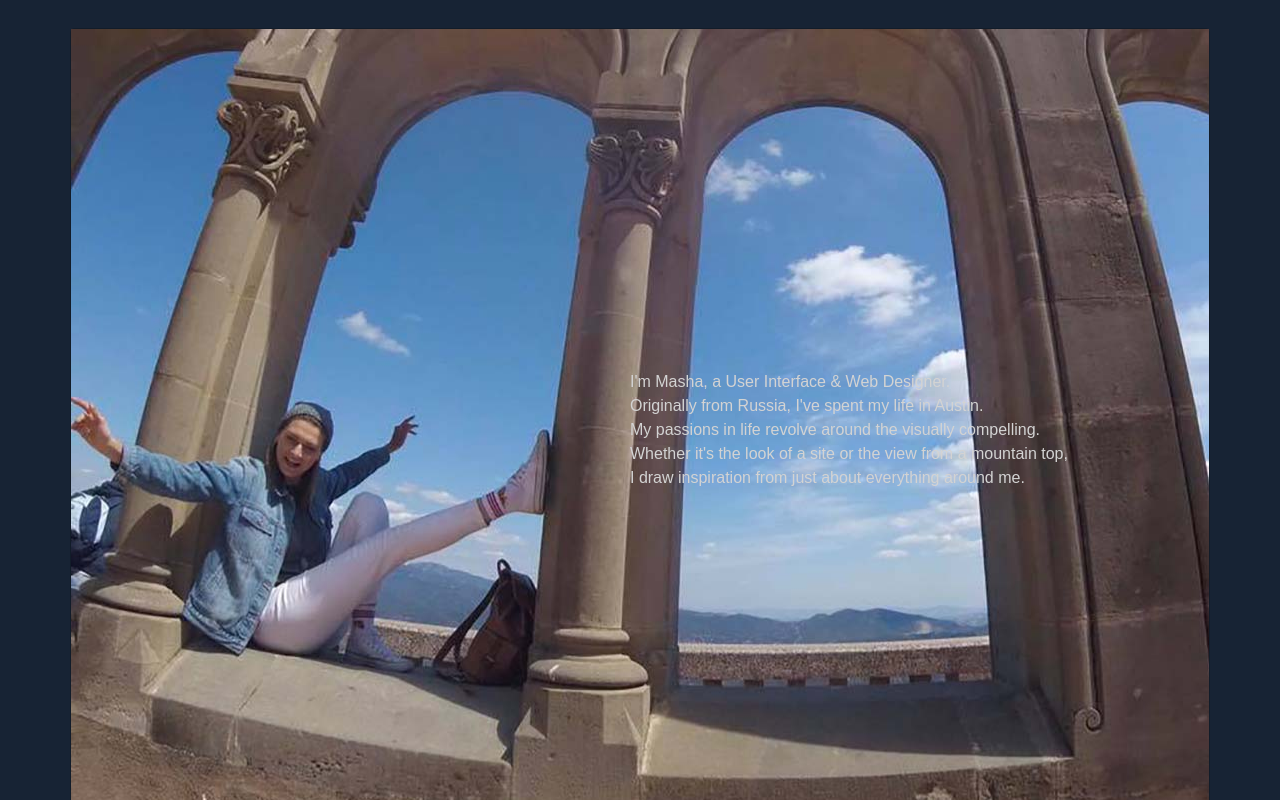
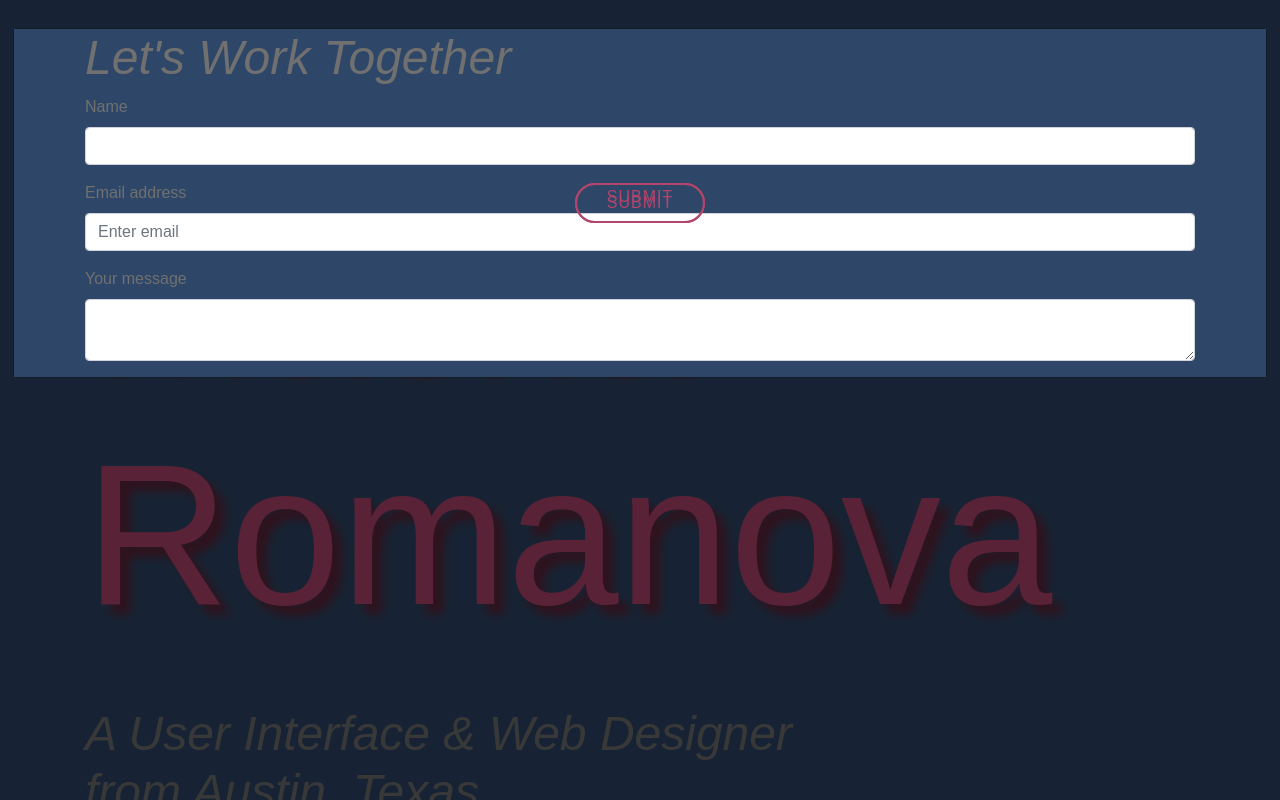
Before and after one commit to masharomanova/masharomanova.github.io, a plain HTML site: page index.html in a window 1280 px wide. Both pictures are taken after a click on the link "Contact". Shown: the top 800 px of the page. Drawn offline with nearby package versions, Linux system fonts and the light colour scheme; a web font is replaced by a local one.

Commit message:
testing submit button

```diff
--- a/index.html
+++ b/index.html
@@ -18,9 +18,9 @@
       <header>
         <nav>
             <!-- <img src="img/home-icon.png" alt="home-icon"> -->
-            <a href="/index.html" data-toggle="modal" data-target=".bd-example-modal-xl">About</a>
+            <a href="/index.html" data-toggle="modal" data-target=".about-modal-xl">About</a>
 
-            <div class="modal fade bd-example-modal-xl" tabindex="-1" role="dialog" aria-labelledby="myExtraLargeModalLabel" aria-hidden="true">
+            <div class="modal fade about-modal-xl" tabindex="-1" role="dialog" aria-labelledby="myExtraLargeModalLabel" aria-hidden="true">
                     <div class="modal-dialog modal-xl">
                       <div class="modal-content">
                         <div class="modal-body-about">
@@ -42,14 +42,31 @@
             </div>
 
             <!--<img src="img/deal-icon.png" alt="deal-icon"> -->
-            <a href="" data-toggle="modal" data-target=".bd-example-modal-xl">Contact</a>
+            <a href="" data-toggle="modal" data-target=".contact-modal-xl">Contact</a>
 
-            <div class="modal fade bd-example-modal-xl" tabindex="-1" role="dialog" aria-labelledby="myExtraLargeModalLabel" aria-hidden="true">
+            <div class="modal fade contact-modal-xl" tabindex="-1" role="dialog" aria-labelledby="myExtraLargeModalLabel" aria-hidden="true">
                     <div class="modal-dialog modal-xl">
                       <div class="modal-content">
                         <div class="modal-body-contact">
                           <div class="container">
-                              Contact Me
+                              <h2>Let's Work Together</h2>
+                              <form action="https://www.enformed.io/p8qhmedu" method="POST" ></form>
+                                    <div class="form-group">
+                                        <label>Name</label>
+                                        <input name="first_name" type="text" class="form-control"/>
+                                    </div>
+                                    <div class="form-group">
+                                      <label>Email address</label>
+                                      <input type="email" class="form-control" id="InputEmail" aria-describedby="emailHelp" placeholder="Enter email">
+                                    </div>
+                                    <div class="form-group">
+                                            <label>Your message</label>
+                                            <textarea name="message" type="text" class="form-control"></textarea>
+                                    </div>
+                                    <div id="button">
+                                            <button type="submit" class="btn btn-default" id="button"></button>
+                                    </div>
+                                </form>
                           </div>
                         </div>
                         </div>
@@ -63,8 +80,8 @@
             <div class="container">
                     <h1>Masha<br>
                     Romanova</h1>
-                    <h2>User Interface & Web <br>
-                    Designer in Austin, Texas.</h2>
+                    <h2>A User Interface & Web Designer<br>
+                     from Austin, Texas.</h2>
             </div>
         </div>
         </header>
@@ -141,7 +158,7 @@
                     </div>
                 </div>
             </div>
-
+            </div>
         </div>
 
         <div class="container-fluid" id="divider">
--- a/script.js
+++ b/script.js
@@ -0,0 +1,25 @@
+(function( $ ) {
+    // Custom js code goes here ...
+
+
+
+$(function() {
+    $( "#button" ).click(function() {
+      $( "#button" ).addClass( "onclick", 250, validate);
+    });
+
+    function validate() {
+      setTimeout(function() {
+        $( "#button" ).removeClass( "onclick" );
+        $( "#button" ).addClass( "validate", 450, callback );
+      }, 2250 );
+    }
+      function callback() {
+        setTimeout(function() {
+          $( "#button" ).removeClass( "validate" );
+        }, 1250 );
+      }
+    });
+
+
+});
--- a/style.css
+++ b/style.css
@@ -1,11 +1,12 @@
 body {
-    color: lightgrey;
+    color: #707070;
 }
 
 nav {
-    margin-right: 100px;
+    height: 75px;
     padding: 30px;
     text-align: right;
+    margin-bottom: 100px;
 }
 
 a {
@@ -13,6 +14,14 @@ a {
     font-family: quasimoda, sans-serif;
     font-weight: 300;
     font-style: normal;
+    color: #707070;
+    font-size: 24px;
+}
+
+a:hover {
+    color: #b3446c;
+    text-decoration: none;
+    font-size: 28px;
 }
 
 h1 {
@@ -23,28 +32,33 @@ h1 {
     font-style: normal;
     font-size: 200px;
     text-shadow: 10px 10px 10px #5F253A;
+    margin-bottom: 50px;
 }
 
 h2 {
-    text-align: center;
     font-family: quasimoda, sans-serif;
     font-weight: 100;
     font-style: italic;
-margin-bottom: 50px;
+    font-size: 48px;
 }
+
 
 header {
     background-color: #2E4768;
-    padding: 150px;
+    padding-bottom: 150px;
+}
+
+@media (min-width: 700px) {
+.modal-xl {
+    max-width: 98%!important;
+}
 }
 
 .modal-body-about {
     background-image: url("img/masha.jpg");
     background-repeat: no-repeat;
-    padding-top: 30%;
-    padding-bottom: 30%;
-    padding-right: 50px;
-    height: 100%;
+    max-height: calc(100vh - 143px);
+    overflow-y: auto;
     text-align: left;
     font-family: quasimoda, sans-serif;
     font-weight: 300;
@@ -52,11 +66,9 @@ font-style: normal;
 }
 
 .modal-body-contact {
-    background-color: maroon;
-    padding-top: 30%;
-    padding-bottom: 30%;
-    padding-right: 50px;
-    height: 100%;
+    background-color: #2E4768;
+    max-height: calc(100vh - 143px);
+    overflow-y: auto;
     text-align: left;
     font-family: quasimoda, sans-serif;
     font-weight: 300;
@@ -187,3 +199,100 @@ font-weight: 100;
 font-style: italic;
 padding: 150px;
 }
+
+
+
+
+
+
+
+
+
+.container #button {
+  position: absolute;
+  top:50%;
+  left:50%;
+  margin-left: -65px;
+  margin-top: -20px;
+  width: 130px;
+  height: 40px;
+  text-align: center;
+  font-family: quasimoda, sans-serif;
+    font-weight: 100;
+}
+
+#button {
+  outline:none;
+  height: 40px;
+  text-align: center;
+  width: 130px;
+  border-radius:40px;
+  background: none;
+  border: 2px solid #b3446c;
+  color: #b3446c;
+  letter-spacing:1px;
+    size:12px;
+    cursor: pointer;
+    transition: all 0.25s ease;
+    font-family: quasimoda, sans-serif;
+    font-weight: 100;
+}
+
+button:active {
+    letter-spacing: 2px;
+    letter-spacing: 2px ;
+  }
+
+#button:hover {
+    color:white;
+    background: linear-gradient(to right, #ea9250 0%,#b3446c 51%,#3e5573 100%);
+    border: none;
+    font-family: quasimoda, sans-serif;
+    font-weight: 100;
+  }
+
+  #button:after {
+    content:"SUBMIT";
+    font-family: quasimoda, sans-serif;
+    font-weight: 100;
+  }
+
+#button.onclick {
+  width: 40px;
+  background: none;
+  border-color: #707070;
+  border-width:3px;
+  font-size:0;
+  border-left-color: #b3446c;
+  animation: rotating 2s 0.25s linear infinite;
+}
+
+button:after {
+    content:"";
+  }
+
+button:hover {
+    color: #b3446c;
+    background: white;
+  }
+
+.validate {
+  font-size:13px;
+  color: white;
+  background: linear-gradient(to right, #ea9250 0%,#b3446c 51%,#3e5573 100%);
+}
+
+button:after {
+    font-family:'FontAwesome';
+    content:"\f00c";
+  }
+
+
+  @keyframes rotating {
+    from {
+      transform: rotate(0deg);
+    }
+    to {
+      transform: rotate(360deg);
+    }
+  }
```
Lines whose indentation alone changed are shown as unchanged.
